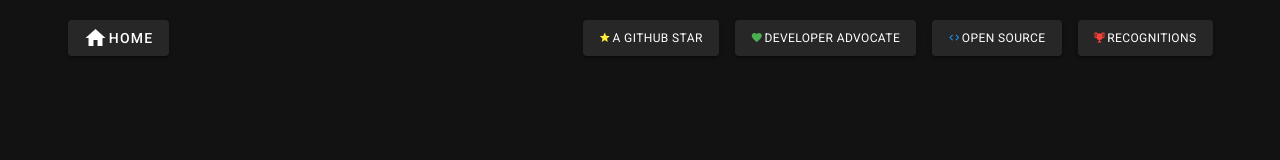
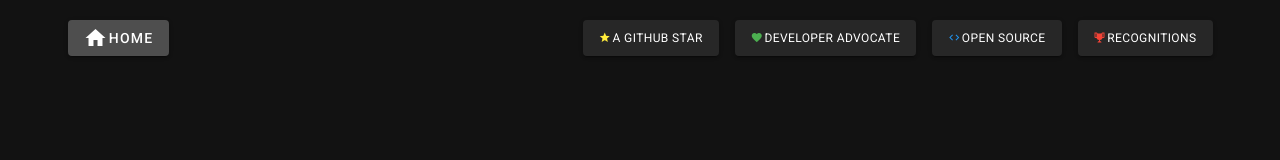
Before and after one commit to lirantal/lirantaldotcom-old, a Nuxt app: page / in a window 1280 px wide. Shown: the top 160 px of the page. Built offline with nearby package versions, Linux system fonts and the light colour scheme.

Commit message:
fix: home button should actually work and redirect to /

```diff
--- a/layouts/default.vue
+++ b/layouts/default.vue
@@ -3,7 +3,7 @@
     <v-container>
       <v-card dark color="#121212" class="d-flex mb-6" flat tile>
         <v-card dark color="#121212" elevation="0" class="mr-auto pa-2" tile>
-          <v-btn>
+          <v-btn to="/">
             <v-icon>mdi-home</v-icon>
             <span>Home</span>
           </v-btn>
```
